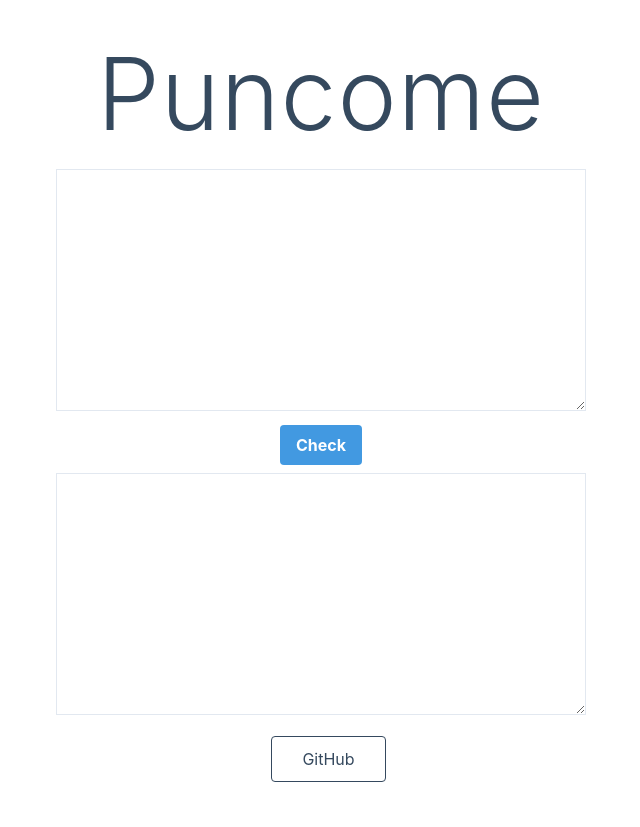
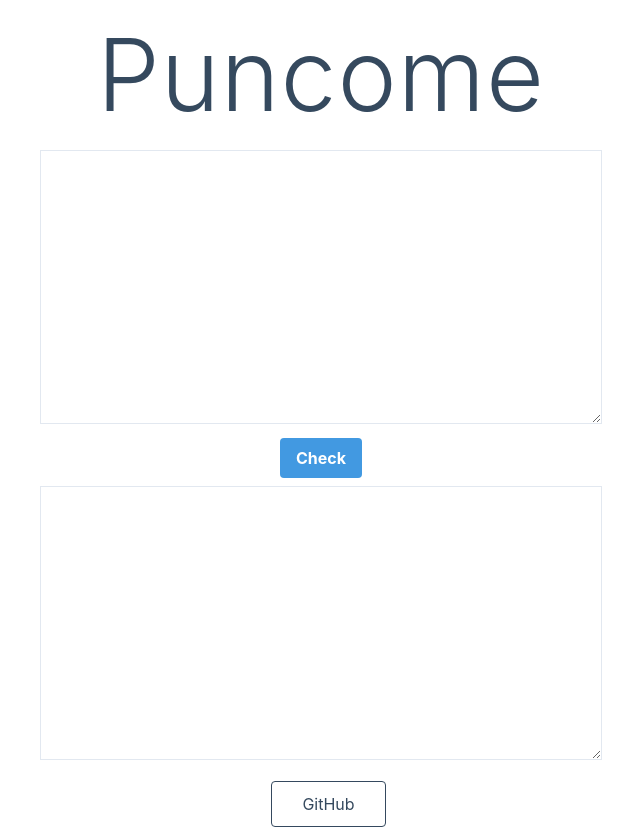
Before and after one commit to narze/puncome, a Nuxt app: page / in a window 1280 px wide. Shown: the whole page, without its empty margins (319-959 px from the left). Before the commit the page ends 800 px from the top, so only its background shows below. Built offline with nearby package versions, Linux system fonts and the light colour scheme.

Commit message:
:lipstick: Add padding to textareas

```diff
--- a/pages/index.vue
+++ b/pages/index.vue
@@ -7,7 +7,7 @@
       </h1>
 
       <div>
-        <textarea v-model="input" name="input" id="input" class="border" cols="50" rows="10"></textarea>
+        <textarea v-model="input" name="input" id="input" class="border p-4" cols="50" rows="10"></textarea>
       </div>
 
       <div class="my-2">
@@ -15,7 +15,7 @@
       </div>
 
       <div>
-        <textarea v-model="output" name="output" id="output" class="border" cols="50" rows="10"></textarea>
+        <textarea v-model="output" name="output" id="output" class="border p-4" cols="50" rows="10"></textarea>
       </div>
 
       <div class="links">
```
